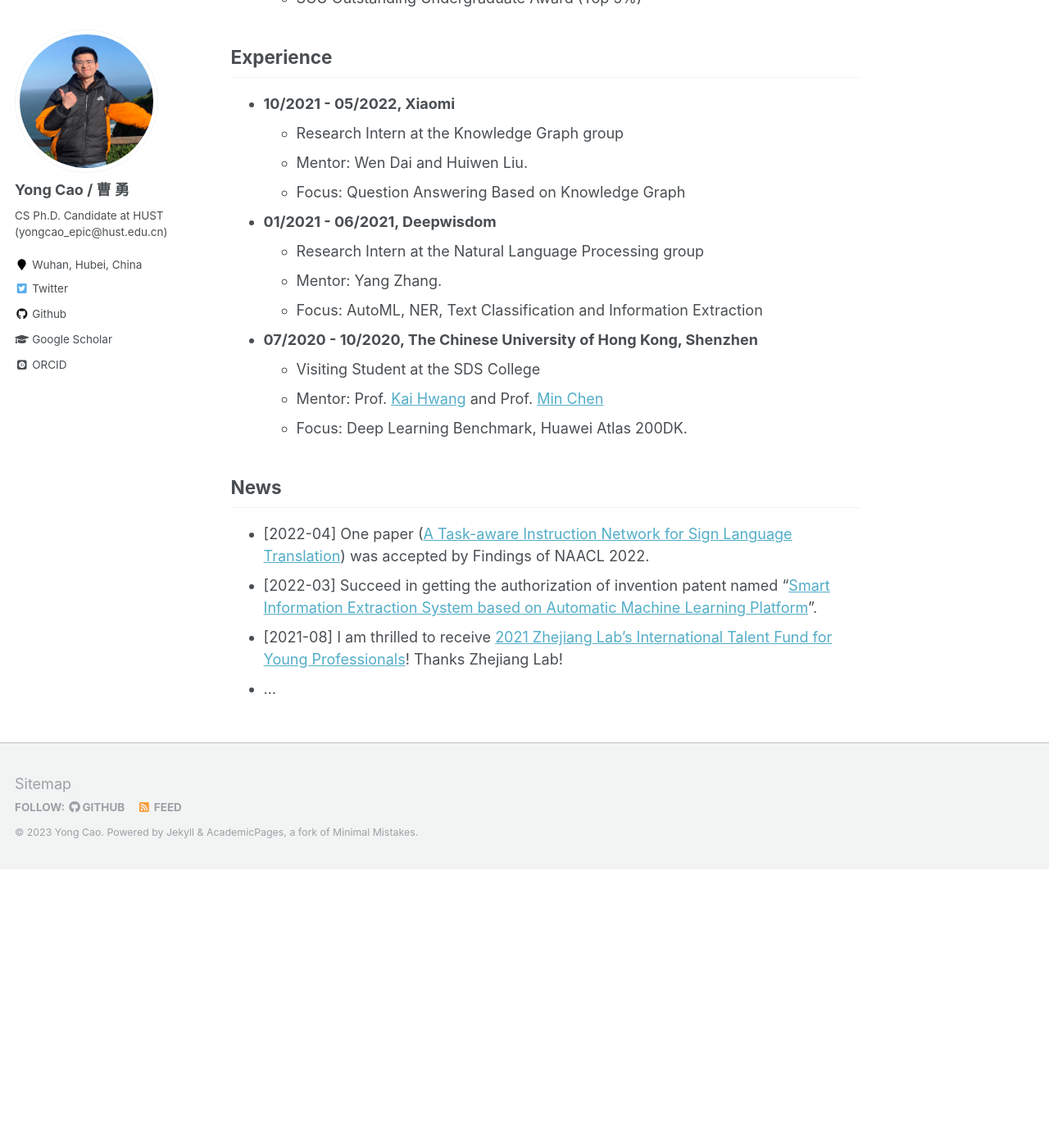
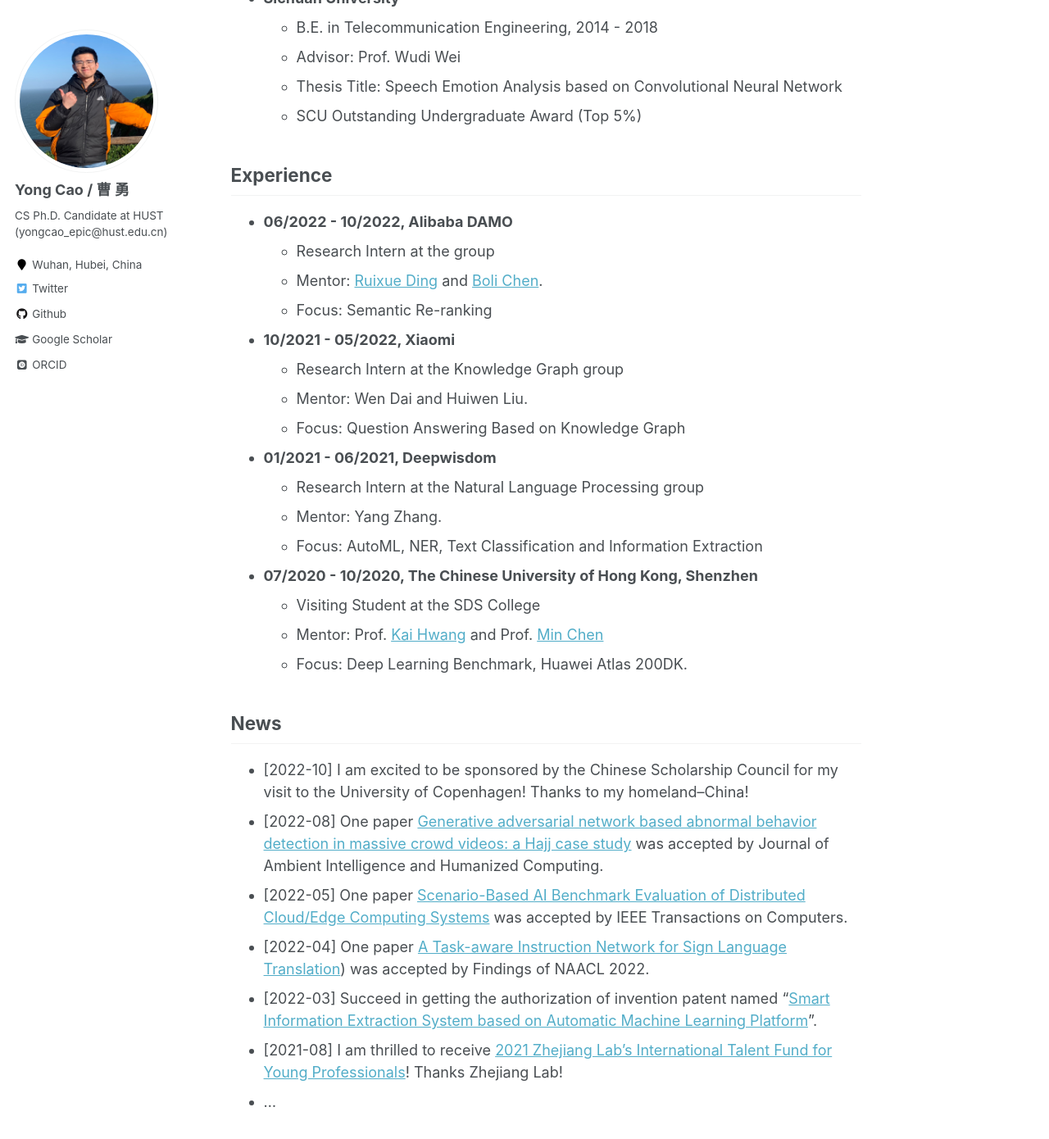
Before and after one commit to yongcaoplus/yongcaoplus.github.io, a Jekyll site: the page built from _pages/about.md, in a window 1280 px wide and 1400 px high, scrolled down 860 px. Shown: the top 1390 px of the window at 82% size. Built offline with Jekyll 4.4.1, drawn with Linux system fonts in a browser that asks for light colours; some web fonts are replaced; before the commit the page ends 1921 px from its top, so only the background shows below that; some of the changed text lies outside the part shown.

Commit message:
add 2022 papers

```diff
--- a/_pages/about.md
+++ b/_pages/about.md
@@ -18,10 +18,14 @@ Since 2022, I've been a visiting Ph.D. student at the University of Copenhagen,
 Education
 ------
 <!-- ### Education -->
+  * **University of Copenhagen**
+    * Ph.D. in Computer Science, 2022.10 - 2024.03
+    * Advisor: Prof. [Daniel Hershcovich](https://danielhers.github.io/)
+    * Research Topic: Cross-Cultural Dialogue Agents
   * **Huazhong University of Science and Technology**
     * Ph.D. in Computer Science, 2018.09 -
     * Advisor: Prof. [Min Chen](https://people.ece.ubc.ca/~minchen/)
-    * Thesis Title: Research on Dialogue System in Psychological Counseling Domain
+    * Research Topic: Dialogue Agents in Psychological Counseling Domain
   * **The Chinese University of Hong Kong, Shenzhen**
     * Visiting Student, 2020.07 - 2020.10
     * Co-Advisor: Prof. [Kai Hwang](https://myweb.cuhk.edu.cn/hwangkai) and Prof. [Min Chen](https://people.ece.ubc.ca/~minchen/)
@@ -38,6 +42,10 @@ Education
 
 Experience
 ------
+  * **06/2022 - 10/2022, Alibaba DAMO**
+    * Research Intern at the  group
+    * Mentor: [Ruixue Ding](https://scholar.google.com.hk/citations?hl=zh-CN&user=wAktw3cAAAAJ&view_op=list_works&sortby=pubdate) and [Boli Chen](https://scholar.google.com.hk/citations?user=P3IMdZ4AAAAJ&hl=zh-CN&oi=ao).
+    * Focus: Semantic Re-ranking
   * **10/2021 - 05/2022, Xiaomi**
     * Research Intern at the Knowledge Graph group
     * Mentor: Wen Dai and Huiwen Liu.
@@ -54,7 +62,10 @@ Experience
 
 News
 ------
-* [2022-04] One paper ([A Task-aware Instruction Network for Sign Language Translation](https://arxiv.org/abs/2204.05953)) was accepted by Findings of NAACL 2022.
+* [2022-10] I am excited to be sponsored by the Chinese Scholarship Council for my visit to the University of Copenhagen! Thanks to my homeland--China!
+* [2022-08] One paper [Generative adversarial network based abnormal behavior detection in massive crowd videos: a Hajj case study](https://link.springer.com/article/10.1007/s12652-021-03323-5) was accepted by Journal of Ambient Intelligence and Humanized Computing.
+* [2022-05] One paper [Scenario-Based AI Benchmark Evaluation of Distributed Cloud/Edge Computing Systems](https://ieeexplore.ieee.org/abstract/document/9779956) was accepted by IEEE Transactions on Computers.
+* [2022-04] One paper [A Task-aware Instruction Network for Sign Language Translation](https://arxiv.org/abs/2204.05953)) was accepted by Findings of NAACL 2022.
 * [2022-03] Succeed in getting the authorization of invention patent named “[Smart Information Extraction System based on Automatic Machine Learning Platform](https://yongcaoplus.github.io/files/2022_patent_deepwisdom.pdf)”.
 * [2021-08] I am thrilled to receive [2021 Zhejiang Lab's International Talent Fund for Young Professionals](https://www.zhejianglab.com/)! Thanks Zhejiang Lab!
 * ...
```
Also changed, not shown: _publications/publication.md (+9 -1 lines).
